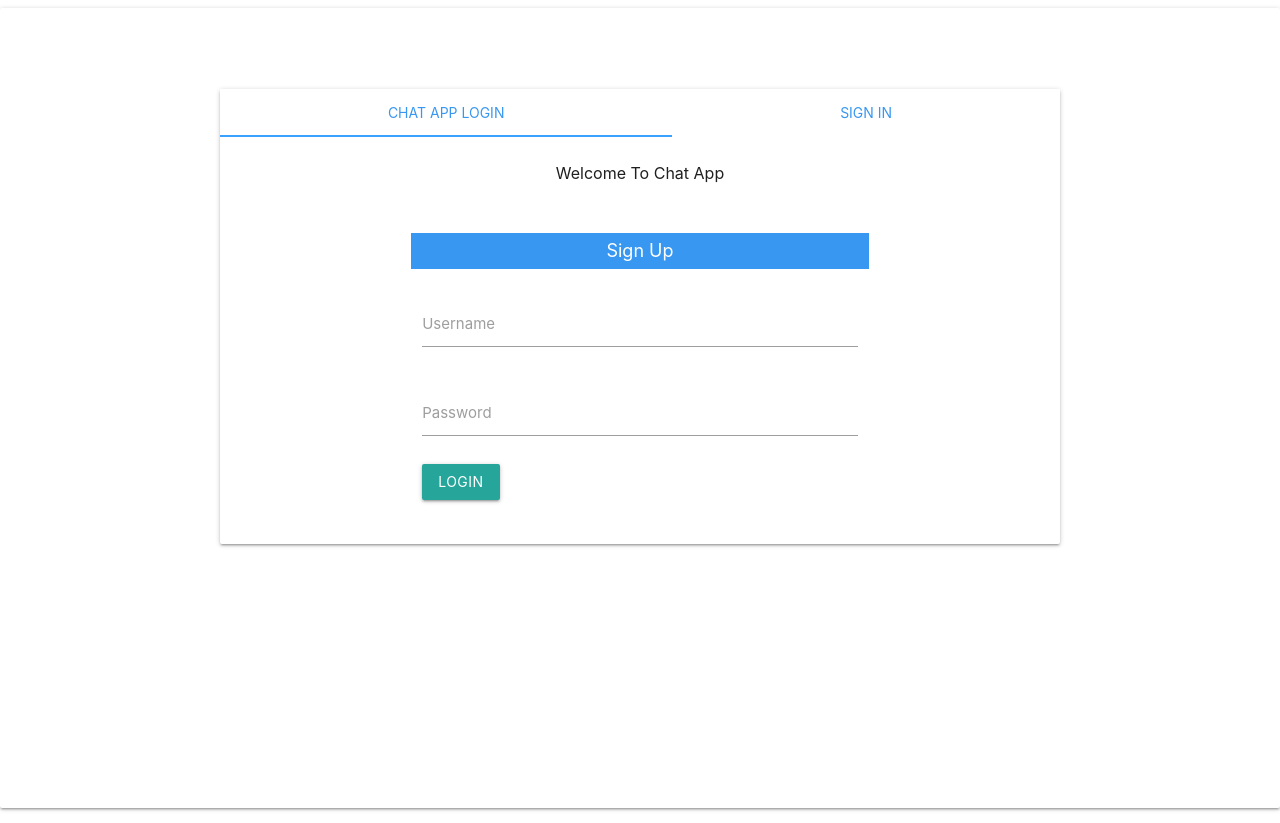
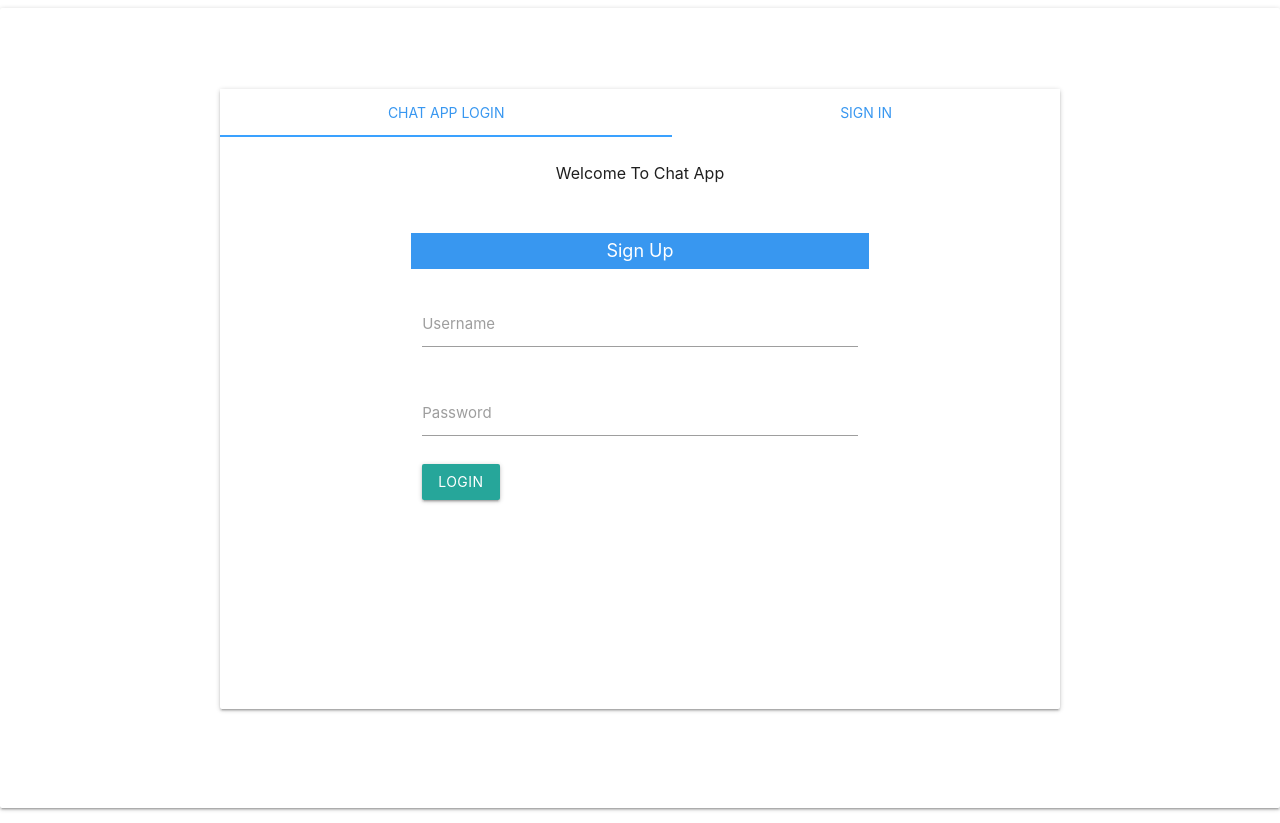
Before and after one commit to bakaiDev/express-mongoDb-angular-ionic-chat-app, an Angular app in the folder client/: page / in a window 1280 px wide. Built offline with nearby package versions, Linux system fonts and the light colour scheme.

Commit message:
Set Tabs Content Height

```diff
--- a/client/src/app/components/auth-tabs/auth-tabs.component.html
+++ b/client/src/app/components/auth-tabs/auth-tabs.component.html
@@ -18,7 +18,7 @@
               </p>
             </div>
 
-            <div class="card-content">
+            <div class="card-content auth-content">
               <div id="login">
                 <app-login></app-login>
               </div>
--- a/client/src/app/components/auth-tabs/auth-tabs.component.scss
+++ b/client/src/app/components/auth-tabs/auth-tabs.component.scss
@@ -12,3 +12,7 @@ div.bodyContainer {
 .tabs .active {
   background: inherit !important;
 }
+
+.auth-content {
+  height: 500px !important;
+}
```
